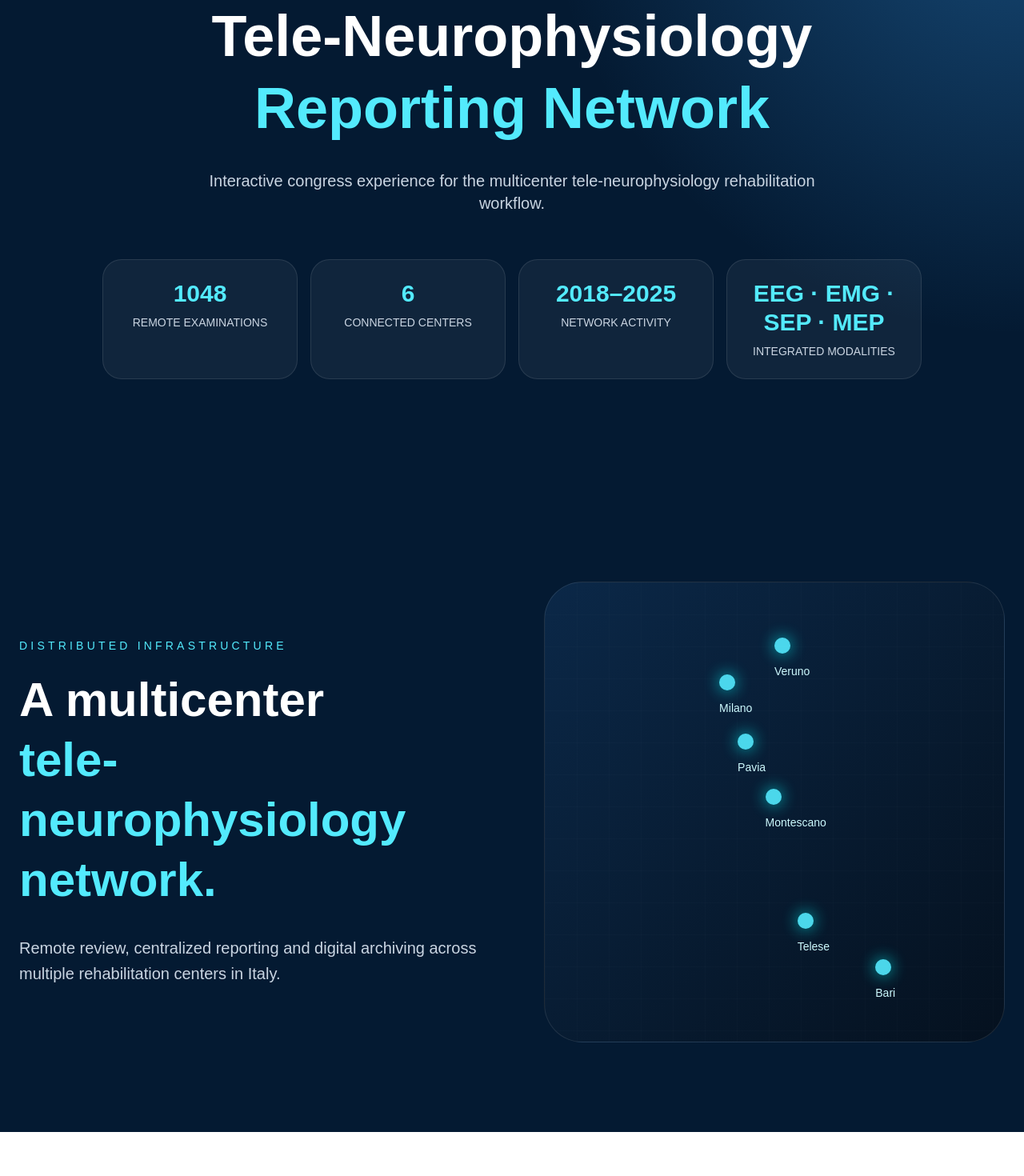
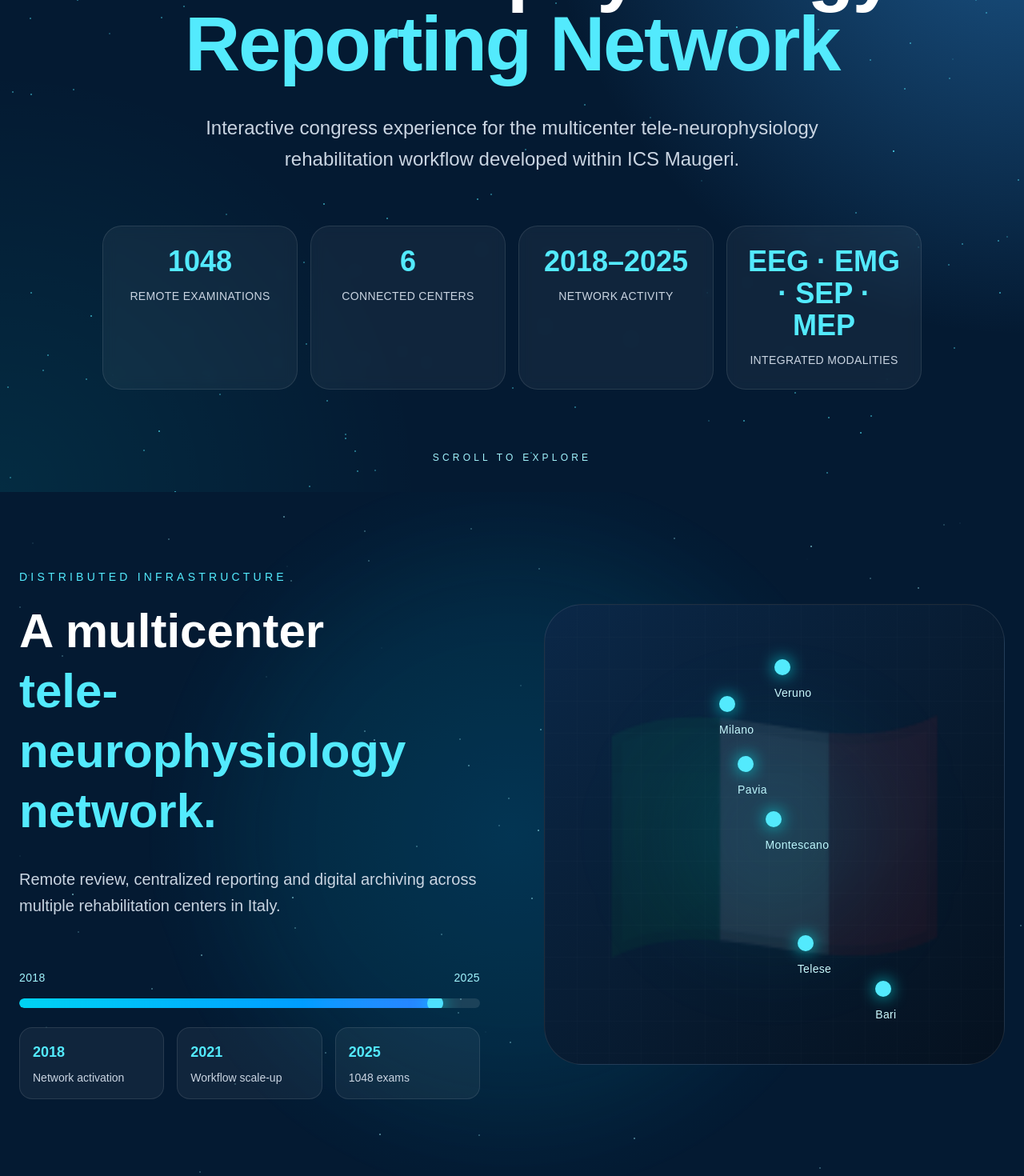
Before and after one commit to pietropace/m-tele-neuro-network, a Next.js app: page / in a window 1280 px wide. Shown: the part 185-1655 px from the top of the page at 80% size. Before the commit the page ends 1600 px from the top, so only its background shows below. Built offline with nearby package versions, Linux system fonts and the light colour scheme.

Commit message:
Update page.tsx
cinematic network experience

```diff
--- a/app/page.tsx
+++ b/app/page.tsx
@@ -1,4 +1,5 @@
 export default function HomePage() {
+
   const nodes = [
     { name: "Milano", x: "38%", y: "20%" },
     { name: "Pavia", x: "42%", y: "33%" },
@@ -9,32 +10,68 @@ export default function HomePage() {
   ]
 
   return (
-    <main className="min-h-screen bg-[#041a32] text-white overflow-hidden">
+    <main className="min-h-screen bg-[#041a32] text-white overflow-x-hidden snap-y snap-mandatory scroll-smooth">
 
       {/* HERO */}
-      <section className="relative min-h-screen flex items-center justify-center px-6">
+      <section className="relative min-h-screen snap-start flex items-center justify-center px-6 overflow-hidden">
 
-        <div className="absolute inset-0 bg-[radial-gradient(circle_at_top_right,rgba(59,167,255,0.35),transparent_40%)]" />
+        {/* cinematic gradients */}
+        <div className="absolute inset-0 bg-[radial-gradient(circle_at_top_right,rgba(59,167,255,0.45),transparent_40%)]" />
 
-        <div className="relative z-10 max-w-5xl text-center">
+        <div className="absolute inset-0 bg-[radial-gradient(circle_at_bottom_left,rgba(0,255,255,0.08),transparent_35%)]" />
 
-          <div className="text-cyan-300 uppercase tracking-[0.3em] text-sm">
-            ICS Maugeri IRCCS
+        {/* particles */}
+        <div className="absolute inset-0 overflow-hidden">
+
+          {Array.from({ length: 120 }).map((_, i) => (
+
+            <div
+              key={i}
+              className="absolute w-[2px] h-[2px] rounded-full bg-cyan-300 animate-pulse"
+              style={{
+                top: `${Math.random() * 100}%`,
+                left: `${Math.random() * 100}%`,
+                opacity: Math.random(),
+                animationDelay: `${Math.random() * 6}s`,
+              }}
+            />
+
+          ))}
+
+        </div>
+
+        <div className="relative z-10 max-w-6xl text-center">
+
+          <div className="inline-flex items-center gap-2 px-4 py-2 rounded-full border border-cyan-400/20 bg-white/5 backdrop-blur mb-8">
+
+            <div className="w-2 h-2 rounded-full bg-cyan-300 animate-pulse" />
+
+            <span className="text-sm tracking-[0.25em] text-cyan-100 uppercase">
+              ICS Maugeri IRCCS
+            </span>
+
           </div>
 
-          <h1 className="mt-6 text-5xl md:text-7xl font-bold leading-tight">
+          <h1 className="text-5xl md:text-8xl font-bold leading-[0.95] tracking-tight">
+
             Tele-Neurophysiology
+
             <span className="block text-cyan-300">
               Reporting Network
             </span>
+
           </h1>
 
-          <p className="mt-8 text-xl text-slate-300 max-w-3xl mx-auto">
+          <p className="mt-10 text-xl md:text-2xl text-slate-300 max-w-4xl mx-auto leading-relaxed">
+
             Interactive congress experience for the multicenter
-            tele-neurophysiology rehabilitation workflow.
+            tele-neurophysiology rehabilitation workflow developed within
+            ICS Maugeri.
+
           </p>
 
-          <div className="mt-14 grid grid-cols-2 md:grid-cols-4 gap-4">
+          {/* stats */}
+          <div className="mt-16 grid grid-cols-2 md:grid-cols-4 gap-4 max-w-5xl mx-auto">
 
             {[
               ["1048", "Remote Examinations"],
@@ -45,29 +82,62 @@ export default function HomePage() {
 
               <div
                 key={label}
-                className="rounded-3xl border border-white/10 bg-white/5 p-6"
+                className="rounded-3xl border border-white/10 bg-white/5 backdrop-blur p-6 hover:bg-white/10 transition-all duration-500"
               >
-                <div className="text-3xl font-bold text-cyan-300">
+
+                <div className="text-3xl md:text-4xl font-bold text-cyan-300">
                   {value}
                 </div>
 
-                <div className="mt-2 text-sm text-slate-300 uppercase">
+                <div className="mt-3 text-sm text-slate-300 uppercase tracking-wide leading-relaxed">
                   {label}
                 </div>
+
               </div>
 
             ))}
 
           </div>
 
+          <div className="mt-20 animate-bounce text-cyan-200 uppercase tracking-[0.35em] text-xs">
+            Scroll to explore
+          </div>
+
         </div>
+
       </section>
 
-      {/* NETWORK */}
-      <section className="relative min-h-screen flex items-center px-6 py-24">
+      {/* NETWORK EXPERIENCE */}
+      <section className="relative min-h-screen snap-start flex items-center px-6 py-24 overflow-hidden">
 
-        <div className="max-w-7xl mx-auto grid lg:grid-cols-2 gap-20 items-center">
+        {/* glows */}
+        <div className="absolute inset-0 bg-[radial-gradient(circle_at_center,rgba(0,180,255,0.12),transparent_60%)]" />
 
+        <div className="absolute left-1/2 top-1/2 w-[700px] h-[700px] rounded-full bg-cyan-400/5 blur-3xl -translate-x-1/2 -translate-y-1/2" />
+
+        {/* floating particles */}
+        <div className="absolute inset-0 overflow-hidden">
+
+          {Array.from({ length: 80 }).map((_, i) => (
+
+            <div
+              key={i}
+              className="absolute w-[2px] h-[2px] rounded-full bg-cyan-200/70 animate-pulse"
+              style={{
+                top: `${Math.random() * 100}%`,
+                left: `${Math.random() * 100}%`,
+                opacity: Math.random(),
+                animationDelay: `${Math.random() * 8}s`,
+              }}
+            />
+
+          ))}
+
+        </div>
+
+        <div className="relative z-10 max-w-7xl mx-auto grid lg:grid-cols-2 gap-20 items-center">
+
+          {/* LEFT */}
           <div>
 
             <div className="uppercase tracking-[0.3em] text-cyan-300 text-sm mb-5">
@@ -75,23 +145,85 @@ export default function HomePage() {
             </div>
 
             <h2 className="text-5xl md:text-6xl font-bold leading-tight">
+
               A multicenter
+
               <span className="block text-cyan-300">
                 tele-neurophysiology network.
               </span>
+
             </h2>
 
-            <p className="mt-8 text-xl text-slate-300 leading-relaxed">
+            <p className="mt-8 text-xl text-slate-300 leading-relaxed max-w-2xl">
+
               Remote review, centralized reporting and digital archiving
               across multiple rehabilitation centers in Italy.
+
             </p>
+
+            {/* timeline */}
+            <div className="mt-16">
+
+              <div className="flex justify-between text-sm uppercase tracking-wide text-cyan-200 mb-4">
+                <span>2018</span>
+                <span>2025</span>
+              </div>
+
+              <div className="relative h-3 rounded-full bg-white/10 overflow-hidden">
+
+                <div className="absolute inset-y-0 left-0 w-[92%] bg-gradient-to-r from-cyan-400 to-blue-500 rounded-full" />
+
+                <div className="absolute right-[8%] top-1/2 -translate-y-1/2 w-5 h-5 rounded-full bg-cyan-300 shadow-[0_0_25px_rgba(0,255,255,0.9)] animate-pulse" />
+
+              </div>
+
+              <div className="mt-6 grid grid-cols-3 gap-4">
+
+                {[
+                  ["2018", "Network activation"],
+                  ["2021", "Workflow scale-up"],
+                  ["2025", "1048 exams"],
+                ].map(([year, label]) => (
+
+                  <div
+                    key={year}
+                    className="rounded-2xl border border-white/10 bg-white/5 p-4"
+                  >
+
+                    <div className="text-cyan-300 font-bold text-lg">
+                      {year}
+                    </div>
+
+                    <div className="mt-2 text-sm text-slate-300">
+                      {label}
+                    </div>
+
+                  </div>
+
+                ))}
+
+              </div>
+
+            </div>
 
           </div>
 
-          <div className="relative aspect-square rounded-[3rem] border border-white/10 bg-gradient-to-br from-[#0b2848] to-[#05111f] overflow-hidden">
+          {/* RIGHT */}
+          <div className="relative aspect-square rounded-[3rem] overflow-hidden border border-white/10 bg-gradient-to-br from-[#0b2848] to-[#05111f]">
 
+            {/* Italy silhouette */}
+            <div className="absolute inset-0 flex items-center justify-center opacity-10">
+
+              <div className="text-[22rem] leading-none">
+                🇮🇹
+              </div>
+
+            </div>
+
+            {/* grid */}
             <div className="absolute inset-0 opacity-20 bg-[linear-gradient(rgba(255,255,255,0.08)_1px,transparent_1px),linear-gradient(90deg,rgba(255,255,255,0.08)_1px,transparent_1px)] bg-[size:40px_40px]" />
 
+            {/* nodes */}
             {nodes.map((node) => (
 
               <div
@@ -103,15 +235,24 @@ export default function HomePage() {
                 }}
               >
 
-                <div className="w-5 h-5 rounded-full bg-cyan-300 shadow-[0_0_20px_rgba(0,255,255,0.8)] animate-pulse" />
+                <div className="relative">
 
-                <div className="mt-3 text-sm text-cyan-100">
+                  <div className="absolute inset-0 rounded-full bg-cyan-300 animate-ping" />
+
+                  <div className="relative z-10 w-5 h-5 rounded-full bg-cyan-300 shadow-[0_0_20px_rgba(0,255,255,0.8)]" />
+
+                </div>
+
+                <div className="mt-3 text-sm text-cyan-100 whitespace-nowrap tracking-wide">
                   {node.name}
                 </div>
 
               </div>
 
             ))}
+
+            {/* center glow */}
+            <div className="absolute left-1/2 top-1/2 -translate-x-1/2 -translate-y-1/2 w-64 h-64 rounded-full bg-cyan-400/10 blur-3xl" />
 
           </div>
 
```
